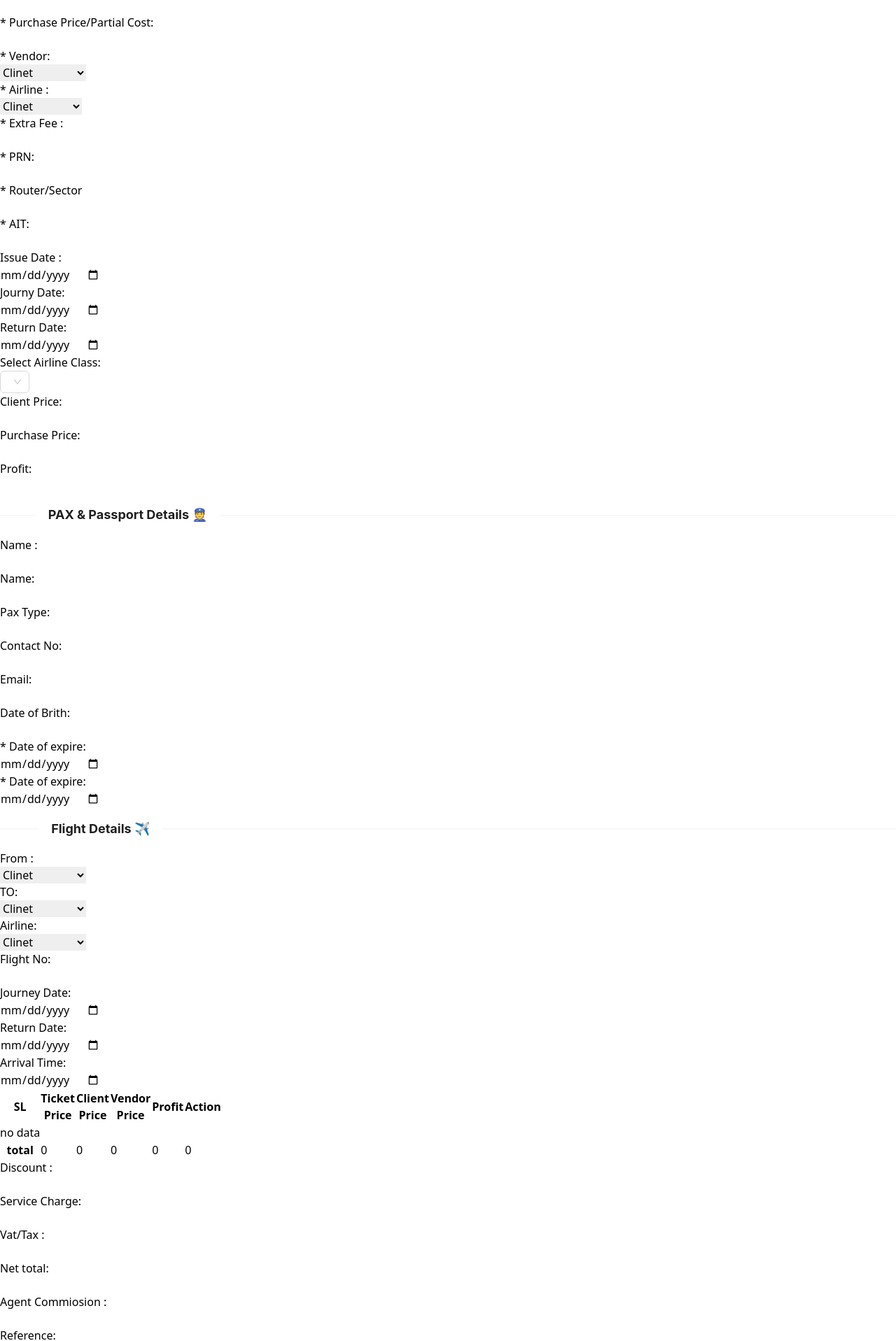
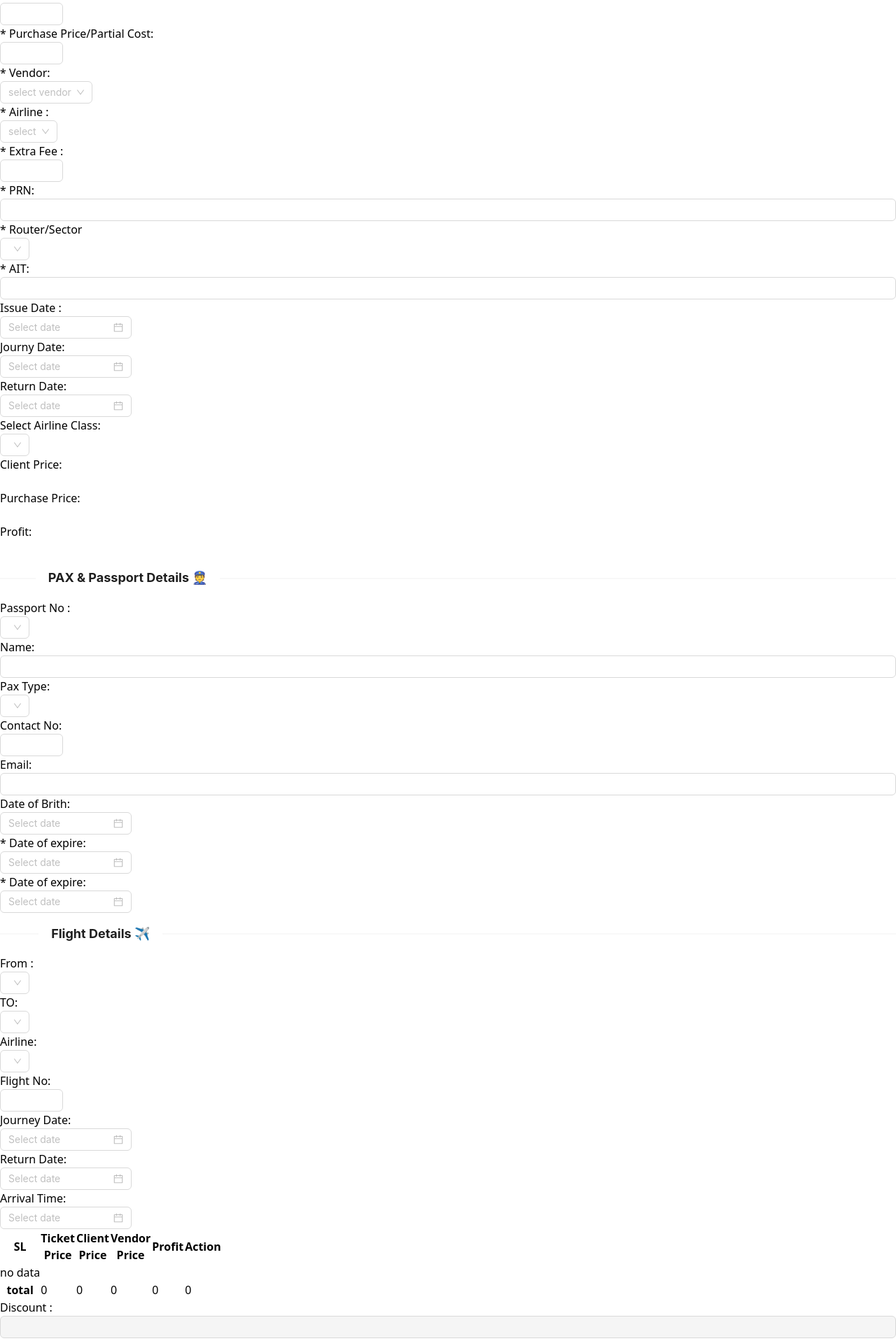
Before and after one commit to Zubayer-Aurnab/Nuzhat-Travels, a React (Vite) app: page /new-invoice-reissu in a window 1280 px wide. Shown: the part 1494-3411 px from the top of the page at 70% size. Built offline with nearby package versions, Linux system fonts and the light colour scheme.

Commit message:
Reissu invoice input tags updated

```diff
--- /dev/null
+++ b/src/components/ui/ReissuInvoice/Reissu.css
@@ -0,0 +1,4 @@
+.ant-radio-button-wrapper-checked {
+    background: blue !important;
+    color: white !important;
+}
--- a/src/components/ui/ReissuInvoice/ReissuInvoice.jsx
+++ b/src/components/ui/ReissuInvoice/ReissuInvoice.jsx
@@ -3,6 +3,7 @@ import ReissuInvoiceLeft from "./ReissuInvoiceLeft/ReissuInvoiceLeft";
 import ReissuInvoiceRight from "./ReissuInvoiceRight/ReissuInvoiceRight";
 import { useState } from "react";
 import ExistingClient from "./ExistingClient/ExistingClient";
+import "./Reissu.css"
 
 
 const ReissuInvoice = () => {
--- a/src/components/ui/ReissuInvoice/ReissuInvoiceLeft/FllightDetailsRI/FlightDetailsRI.jsx
+++ b/src/components/ui/ReissuInvoice/ReissuInvoiceLeft/FllightDetailsRI/FlightDetailsRI.jsx
@@ -1,10 +1,10 @@
-import { Divider } from "antd";
+import { DatePicker, Divider, InputNumber, Select } from "antd";
 
 
 const FlightDetailsRI = () => {
     return (
         <div>
-            <div className="bg-gray-200 p-4 pb-8 rounded-lg mt-4 px-2">
+            <div className="bg-gray-200 p-4 pb-8 rounded-lg my-4 px-2">
                 <div className="lg:my-8">
                     <Divider
                         orientation="left"
@@ -20,60 +20,45 @@ const FlightDetailsRI = () => {
                 <div className=" flex flex-wrap lg:flex-row gap-3 lg:gap-3">
                     <div className="" >
                         <label > From :</label> <br />
-                        <select
-
-                            name="Client name" id="" className="lg:mt-2 lg:p-1  rounded-md">
-                            <option value="" disabled>Select Vendor  </option>
-                            <option value="">Clinet </option>
-                            <option value="">Clinet </option>
-                            <option value="">Clinet </option>
-                        </select>
+                        <Select
+                            className="mt-2 w-40  "
+                        />
                     </div>
                     <div className="">
                         <label > TO:</label> <br />
-                        <select
-
-                            name="Client name" id="" className="lg:mt-2 lg:p-1  rounded-md">
-                            <option value="" disabled>Select Vendor  </option>
-                            <option value="">Clinet </option>
-                            <option value="">Clinet </option>
-                            <option value="">Clinet </option>
-                        </select>
+                        <Select
+                            className="mt-2 w-40  "
+                        />
                     </div>
                     < div className="">
                         <label >  Airline:</label> <br />
 
-                        <select
-
-                            name="Client name" id="" className="lg:mt-2 lg:p-1  rounded-md">
-                            <option value="" disabled>Select Vendor  </option>
-                            <option value="">Clinet </option>
-                            <option value="">Clinet </option>
-                            <option value="">Clinet </option>
-                        </select>
+                        <Select
+                            className="mt-2 w-40  "
+                        />
                     </div>
                     <div className="">
                         <label >  Flight No:</label> <br />
-                        <input
-                            className="lg:mt-2 lg:p-1 rounded-md"
+                        <InputNumber
+                            className="mt-2 w-40"
                             type="number" />
                     </div>
                     <div className="">
                         <label > Journey Date:</label> <br />
-                        <input
-                            className="mt-2 lg:p-1 rounded-md"
+                        <DatePicker
+                            className="mt-2 w-40"
                             type="date" />
                     </div>
                     <div className="">
                         <label >  Return Date:</label> <br />
-                        <input
-                            className="mt-2 p-1 rounded-md"
+                        <DatePicker
+                            className="mt-2 w-40"
                             type="date" />
                     </div>
                     <div className="">
                         <label >  Arrival Time:</label> <br />
-                        <input
-                            className="mt-2 p-1 rounded-md"
+                        <DatePicker
+                            className="mt-2 w-40"
                             type="date" />
                     </div>
                 </div>
--- a/src/components/ui/ReissuInvoice/ReissuInvoiceLeft/PassportDetailsRI/PassportDetailsRI.jsx
+++ b/src/components/ui/ReissuInvoice/ReissuInvoiceLeft/PassportDetailsRI/PassportDetailsRI.jsx
@@ -1,4 +1,4 @@
-import { Divider } from "antd";
+import { DatePicker, Divider, Input, InputNumber, Select } from "antd";
 
 
 const PassportDetailsRI = () => {
@@ -16,52 +16,52 @@ const PassportDetailsRI = () => {
                 </Divider>
                 <div className=" flex flex-wrap lg:flex-row  gap-2 lg:gap-10 mt-4">
                     <div className="" >
-                    <label >  Name  :</label> <br />
-                    <input
-                        className="mt-2  rounded-md"
-                        type="number" />
+                        <label >  Passport No   :</label> <br />
+                        <Select
+                            className="mt-2 w-40  "
+                        />
                     </div>
                     <div className="">
                         <label > Name:</label> <br />
-                    <input
+                        <Input
                             className="mt-2  rounded-md"
-                        type="number" />
+                        />
                     </div>
                     <div className="">
                         <label >  Pax Type:</label> <br />
-                    <input
-                        className="mt-2  rounded-md"
-                        type="number" />
+                        <Select
+                            className="mt-2 w-40  "
+                        />
                     </div>
                     <div className="">
                         <label >  Contact No:</label> <br />
-                    <input
-                        className="mt-2  rounded-md"
-                        type="number" />
+                        <InputNumber
+                            className="mt-2 w-40"
+                        />
                     </div>
                     <div className="">
                         <label >  Email:</label> <br />
-                    <input
+                        <Input
                             className="mt-2  rounded-md"
-                        type="number" />
+                        />
                     </div>
                     <div className="">
                         <label >  Date of Brith:</label> <br />
-                    <input
-                        className="mt-2  rounded-md"
-                        type="number" />
+                        <DatePicker
+                            className="mt-2  w-40"
+                        />
                     </div>
                     <div className="">
                         <label > <span className="text-red-500 font-bold">*</span> Date of expire:</label> <br />
-                    <input
-                        className="mt-2 px-2 rounded-md"
-                        type="date" />
+                        <DatePicker
+                            className="mt-2  w-40"
+                        />
                     </div>
                     <div className="">
                         <label > <span className="text-red-500 font-bold">*</span> Date of expire:</label> <br />
-                    <input
-                        className="mt-2 px-2 rounded-md"
-                        type="date" />
+                        <DatePicker
+                            className="mt-2  w-40"
+                        />
                     </div>
                 </div>
             </div>
--- a/src/components/ui/ReissuInvoice/ReissuInvoiceLeft/TicketDetailsRI/TicketDetailsRI.jsx
+++ b/src/components/ui/ReissuInvoice/ReissuInvoiceLeft/TicketDetailsRI/TicketDetailsRI.jsx
@@ -1,4 +1,4 @@
-import { Divider, Select } from "antd";
+import { DatePicker, Divider, Input, InputNumber, Select } from "antd";
 
 
 const TicketDetailsRI = () => {
@@ -22,85 +22,71 @@ const TicketDetailsRI = () => {
                     <div className=" flex flex-wrap lg:flex-row  gap-3 lg:gap-7">
                         <div className="" >
                             <label > <span className="text-red-500 font-bold">*</span> Ticket No :</label> <br />
-                            <input
+                            <Input
                                 className="mt-2 lg:p-1 rounded-md"
-                                type="number" />
+                            />
                         </div>
                         <div className="">
                             <label > <span className="text-red-500 font-bold">*</span> Client Price:</label> <br />
-                            <input
-                                className="mt-2 lg:p-1 rounded-md"
-                                type="number" />
+                            <InputNumber
+                                className="mt-2  w-40"
+                            />
                         </div>
                         <div className="">
                             <label > <span className="text-red-500 font-bold">*</span> Purchase Price/Partial Cost:</label> <br />
-                            <input
-                                className="mt-2 lg:p-1 rounded-md"
-                                type="number" />
+                            <InputNumber
+                                className="mt-2 w-48"
+                            />
                         </div>
                         <div className="">
                             <label > <span className="text-red-500 font-bold">*</span> Vendor:</label> <br />
-                            <select
-
-                                name="Client name" id="" className="mt-2 lg:p-1  rounded-md w-44">
-                                <option value="" disabled>Select Vendor  </option>
-                                <option value="">Clinet </option>
-                                <option value="">Clinet </option>
-                                <option value="">Clinet </option>
-                            </select>
+                            <Select placeholder="select vendor" className="w-40 mt-2" />
                         </div>
                         <div className="" >
                             <label > <span className="text-red-500 font-bold">*</span> Airline :</label> <br />
-                            <select
-
-                                name="Client name" id="" className="mt-2 lg:p-1  rounded-md w-44">
-                                <option value="" disabled>Select Airline  </option>
-                                <option value="">Clinet </option>
-                                <option value="">Clinet </option>
-                                <option value="">Clinet </option>
-                            </select>
+                            <Select placeholder="select " className="w-40 mt-2" />
                         </div>
                         <div className="">
                             <label > <span className="text-red-500 font-bold">*</span> Extra Fee :</label> <br />
-                            <input
-                                className="mt-2 lg:p-1 rounded-md"
-                                type="number" />
+                            <InputNumber
+                                className="mt-2 w-48"
+                            />
                         </div>
                         <div className="">
                             <label > <span className="text-red-500 font-bold">*</span> PRN:</label> <br />
-                            <input
-                                className="mt-2 lg:p-1 rounded-md"
-                                type="number" />
+                            <Input
+                                className="mt-2 "
+                            />
                         </div>
                         <div className="">
                             <label > <span className="text-red-500 font-bold">*</span> Router/Sector</label> <br />
-                            <input
-                                className="mt-2 lg:p-1 rounded-md"
-                                type="number" />
+                            <Select
+                                className="mt-2 w-40"
+                            />
                         </div>
                         <div className="">
                             <label > <span className="text-red-500 font-bold">*</span> AIT:</label> <br />
-                            <input
-                                className="mt-2 lg:p-1 rounded-md"
-                                type="number" />
+                            <Input
+                                className="mt-2 "
+                            />
                         </div>
                         <div className="" >
                             <label > Issue Date  :</label> <br />
-                            <input
-                                className="mt-2 lg:p-1 rounded-md"
-                                type="date" />
+                            <DatePicker
+                                className="mt-2 w-40"
+                            />
                         </div>
                         <div className="">
                             <label > Journy Date:</label> <br />
-                            <input
-                                className="mt-2 lg:p-1 rounded-md"
-                                type="date" />
+                            <DatePicker
+                                className="mt-2 w-40"
+                            />
                         </div>
                         <div className="">
                             <label > Return Date:</label> <br />
-                            <input
-                                className="mt-2 lg:p-1 rounded-md"
-                                type="date" />
+                            <DatePicker
+                                className="mt-2 w-40"
+                            />
                         </div>
                         <div className="">
                             <label >Select Airline Class:</label> <br />
--- a/src/components/ui/ReissuInvoice/ReissuInvoiceRight/ReissuInvoiceRight.jsx
+++ b/src/components/ui/ReissuInvoice/ReissuInvoiceRight/ReissuInvoiceRight.jsx
@@ -1,4 +1,7 @@
+import { Button, Input } from "antd";
 import Table from "../../MainPage/MainRight/Table/Table";
+import TextArea from "antd/es/input/TextArea";
+import Radio from "antd/es/radio/radio";
 
 
 const ReissuInvoiceRight = () => {
@@ -9,70 +12,58 @@ const ReissuInvoiceRight = () => {
                 <div className=" flex flex-wrap lg:flex-row  gap-1 mt-4 ">
                     <div className="" >
                         <label >  Discount :</label> <br />
-                        <input
-                            className="mt-2 p-2  rounded-md bg-gray-200"
-                            type="number" />
+                        <Input disabled className=" mt-2" />
                     </div>
                     <div className="">
                         <label > Service Charge:</label> <br />
-                        <input
-                            className="mt-2 p-2 rounded-md bg-gray-200"
-                            type="number" />
+                        <Input disabled className=" mt-2" />
                     </div>
 
                 </div>
                 <div className=" flex flex-wrap lg:flex-row  gap-1 mt-4 ">
                     <div className="" >
                         <label >  Vat/Tax :</label> <br />
-                        <input
-                            className="mt-2 p-2  rounded-md bg-gray-200"
-                            type="number" />
+                        <Input disabled className=" mt-2" />
                     </div>
                     <div className="">
                         <label > Net total:</label> <br />
-                        <input
-                            className="mt-2 p-2 rounded-md bg-gray-200"
-                            type="number" />
+                        <Input disabled className=" mt-2" />
                     </div>
 
                 </div>
                 <div className=" flex flex-wrap lg:flex-row  gap-1 mt-4 ">
                     <div className="" >
                         <label >  Agent Commiosion :</label> <br />
-                        <input
-                            className="mt-2 p-2  rounded-md bg-gray-200"
-                            type="number" />
+                        <Input disabled className=" mt-2" />
                     </div>
                     <div className="">
                         <label > Reference:</label> <br />
-                        <input
-                            className="mt-2 p-2 rounded-md bg-gray-200"
-                            type="number" />
+                        <Input disabled className=" mt-2" />
                     </div>
 
                 </div>
                 <div className=" flex flex-wrap lg:flex-row  gap-1 mt-4 ">
                     <div className="w-full">
                         <label > Note:</label> <br />
-                        <textarea name="" id="" cols="10" rows="8" className="bg-gray-200 w-full"></textarea>
+                        <TextArea disabled name="" id="" cols="10" rows="8" className="bg-gray-200 w-full"></TextArea>
                     </div>
                 </div>
                 <div className=" flex flex-col lg:flex-row  gap-1 mt-4 ">
                     <div>
                         <h1 className="font-bold ml-2">Show prev Disocunt in this invoice</h1>
                         <div className="space-x-2 mt-1 px-2">
-                            <input type="radio" id="html" name="fav_language" value="New invoice (Commission)" />
+                            <Radio disabled type="radio" id="html" name="fav_language" value="New invoice (Commission)" />
                             <label >Yes</label>
-                            <input type="radio" id="html" name="fav_language" value="New invoice (Commission)" />
+                            <Radio disabled type="radio" id="html" name="fav_language" value="New invoice (Commission)" />
                             <label >no</label>
                         </div>
                     </div>
                     <div>
                         <h1 className="font-bold ml-2">Show prev Disocunt in this invoice</h1>
                         <div className="space-x-2 mt-1 px-2">
-                            <input type="radio" id="html" name="fav_language" value="New invoice (Commission)" />
+                            <Radio disabled type="radio" id="html" name="fav_language" value="New invoice (Commission)" />
                             <label >Yes</label>
-                            <input type="radio" id="html" name="fav_language" value="New invoice (Commission)" />
+                            <Radio disabled type="radio" id="html" name="fav_language" value="New invoice (Commission)" />
                             <label >no</label>
                         </div>
                     </div>
@@ -81,9 +72,9 @@ const ReissuInvoiceRight = () => {
 
                 </div>
                 <div className=" flex  flex-col lg:flex-row gap-1 mt-4 ">
-                    <button className="border-dotted border-black border bg-gray-200 p-2 rounded-lg">Add Money Receipt</button>
-                    <button className="border-dotted border-black border bg-gray-200 p-2 rounded-lg">CREATE</button>
-                    <button className="border-dotted border-black border bg-gray-200 p-2 rounded-lg">CREATE & PREVIEW</button>
+                    <Button disabled className="border-dotted border-black border bg-gray-200 p-2 rounded-lg">Add Money Receipt</Button>
+                    <Button disabled className="border-dotted border-black border bg-gray-200 p-2 rounded-lg">CREATE</Button>
+                    <Button disabled className="border-dotted border-black border bg-gray-200 p-2 rounded-lg">CREATE & PREVIEW</Button>
                 </div>
             </div>
         </div>
```
Lines whose indentation alone changed are shown as unchanged.
